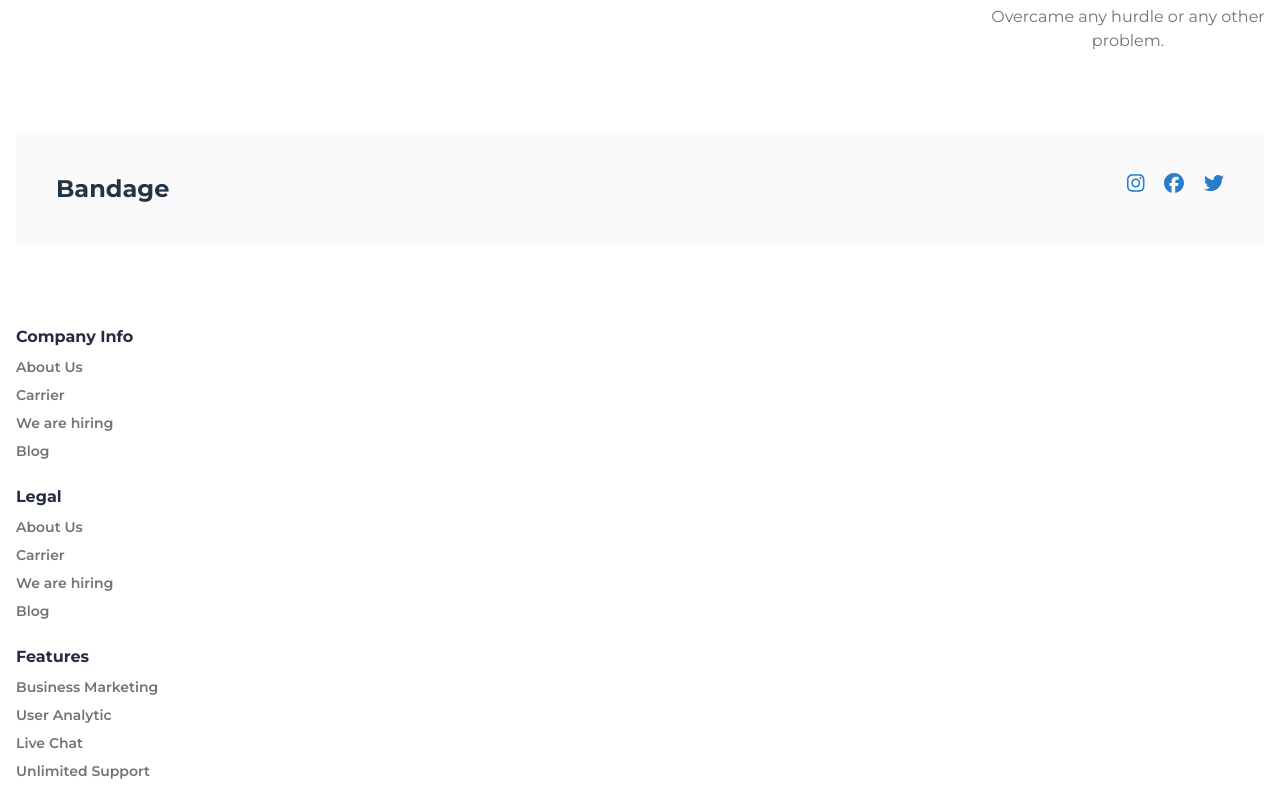
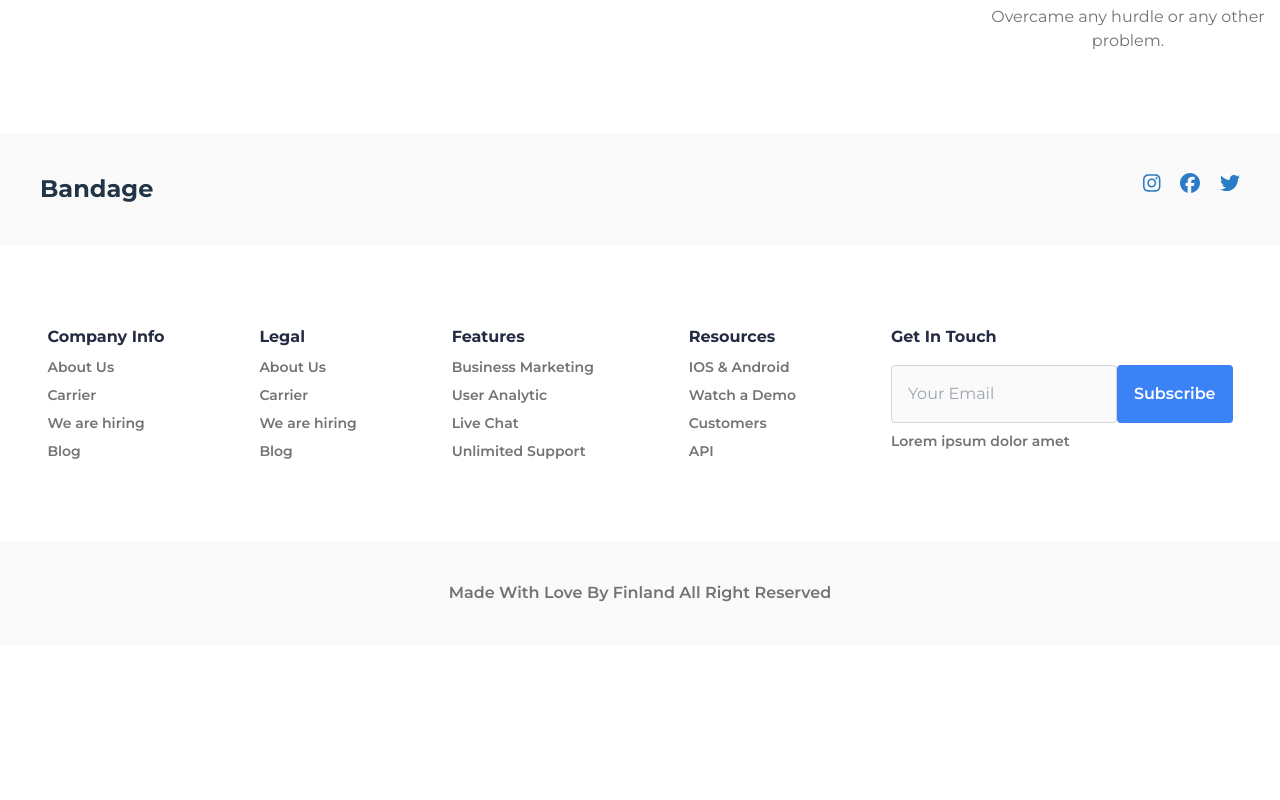
Before and after one commit to alicansadeler/my-ecommerce, a React (Vite) app: page / in a window 1280 px wide. Shown: the part 2780-3580 px from the top of the page. After the commit the page ends 3425 px from the top, so only its background shows below. Built offline with nearby package versions, Linux system fonts and the light colour scheme.

Commit message:
footer desktop tasarımı tamamlandi

```diff
--- a/src/components/footerComponent/FooterMenu.jsx
+++ b/src/components/footerComponent/FooterMenu.jsx
@@ -26,7 +26,7 @@ const FooterMenu = () => {
   ];
 
   return (
-    <div className="flex flex-col w-full text-left space-y-6  font-montserrat">
+    <div className="flex flex-col w-full text-left space-y-6  font-montserrat lg:flex-row lg:justify-around lg:space-y-0">
       {menuItems.map((section, index) => (
         <div key={index} className="space-y-2">
           <h3 className="font-bold text-bgDark text-base">{section.title}</h3>
--- a/src/layout/Footer.jsx
+++ b/src/layout/Footer.jsx
@@ -8,9 +8,9 @@ import {
 
 export const Footer = () => {
   return (
-    <footer className="flex flex-col items-center w-full max-w-[1440px] px-4  overflow-x-hidden m-0 gap-20 font-montserrat mt-10">
+    <footer className="flex flex-col items-center w-full overflow-x-hidden m-0 gap-20 font-montserrat mt-10 lg:w-full">
       {/* Sosyal medya ve başlık alanı */}
-      <div className="flex flex-col items-start gap-10 sm:flex-row sm:justify-between w-full bg-bgFooterGray p-10">
+      <div className="flex flex-col items-start gap-10 sm:flex-row sm:justify-between w-full bg-bgFooterGray p-10 ">
         <span className="text-2xl font-bold">Bandage</span>
         <ul className="flex gap-5">
           <li>
```
